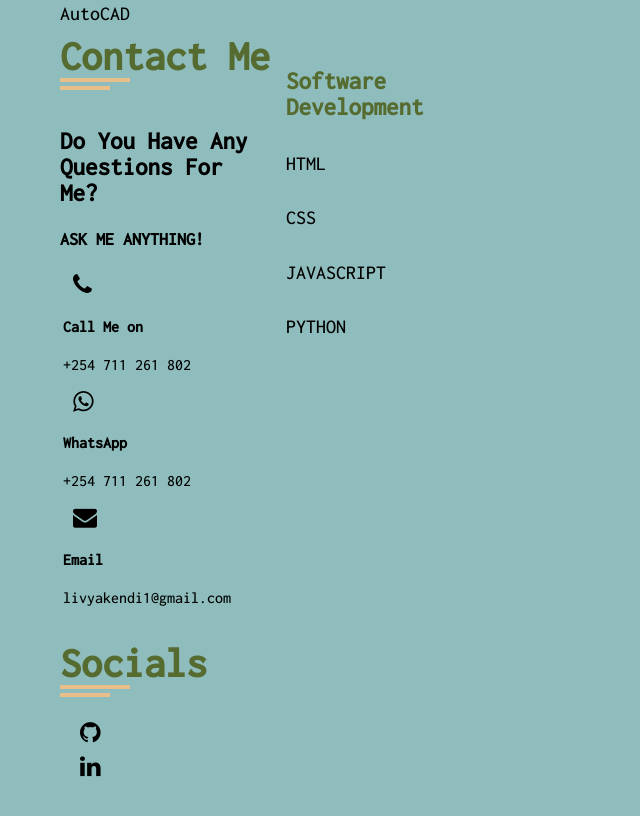
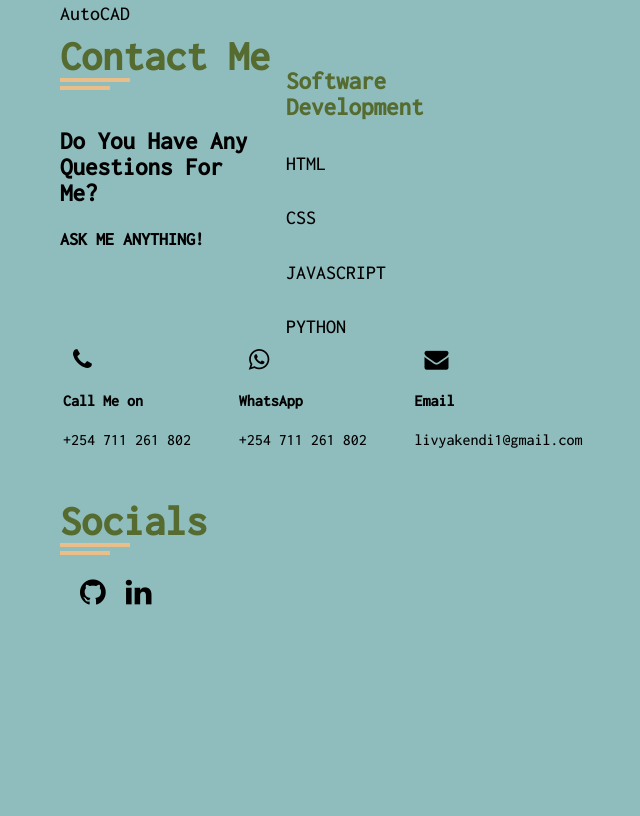
Before and after one commit to livya-kendi/MY-PORTFOLIO, a plain HTML site: page index.html in a window 1280 px wide. Shown: the part 1760-2576 px from the top of the page, without its empty margins (263-903 px from the left). After the commit the page ends 2427 px from the top, so only its background shows below. Drawn offline with Linux system fonts and the light colour scheme.

Commit message:
commit on 'gh-pages'

```diff
--- a/index.html
+++ b/index.html
@@ -139,13 +139,16 @@
           <div class="row">
             <div class="title">
               <h2>Socials</h2>
-              <section class="item4">
-                <div class="icon"> <a href="https://github.com/livya-kendi"><i class="fa fa-github" style="font-size:24px; padding-left:10px; color: black;"></i> </a></div>
+
+              <div class="mysocials">
+                <section class="item4">
+                <div class="icon"> <a href="https://github.com/livya-kendi"><i class="fa fa-github" style="font-size:30px; padding-left:10px; color: black;"></i> </a></div>
                </section>
 
                <section class="item5">
-                <div class="icon"> <a href="https://www.linkedin.com/in/livya-kendi-2568a0196/"><i class="fa fa-linkedin" style="font-size:24px; padding-left:10px; color: black;"></i> </a></div>
+                <div class="icon"> <a href="https://www.linkedin.com/in/livya-kendi-2568a0196/"><i class="fa fa-linkedin" style="font-size:30px; padding-left:10px; color: black;"></i> </a></div>
                </section>
+              </div>
             </div>
           </div>
         </div>
--- a/style.css
+++ b/style.css
@@ -291,6 +291,10 @@ a{
     font-size: 18px;
     padding-left: 15px;
 }
+.items{
+    display: inline-flex;
+
+}
 
 .item2{
     flex: 0 0 33%;
@@ -315,10 +319,14 @@ a{
         padding-left: 0;
     }
   }
+  .mysocials{
+    display: inline-flex;
+  }
   .item4{
     margin-left: 10px;
     margin-bottom: 10px;
   }
+
   .item5{
     margin-left: 10px;
     margin-bottom: 10px;
```
